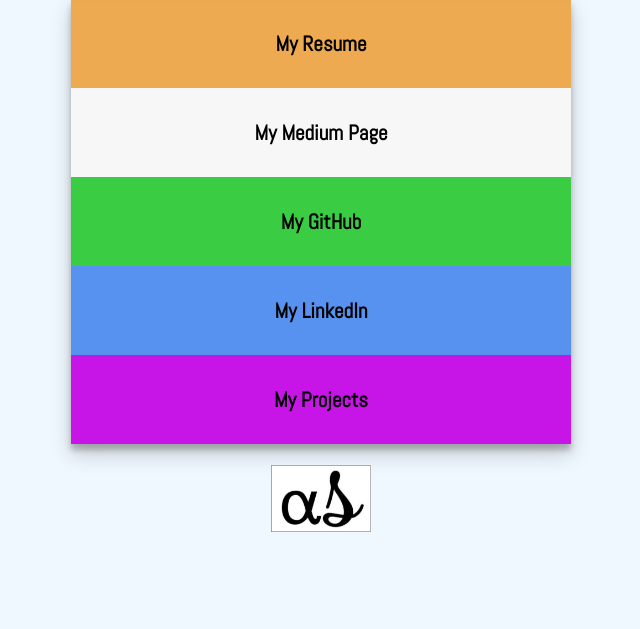
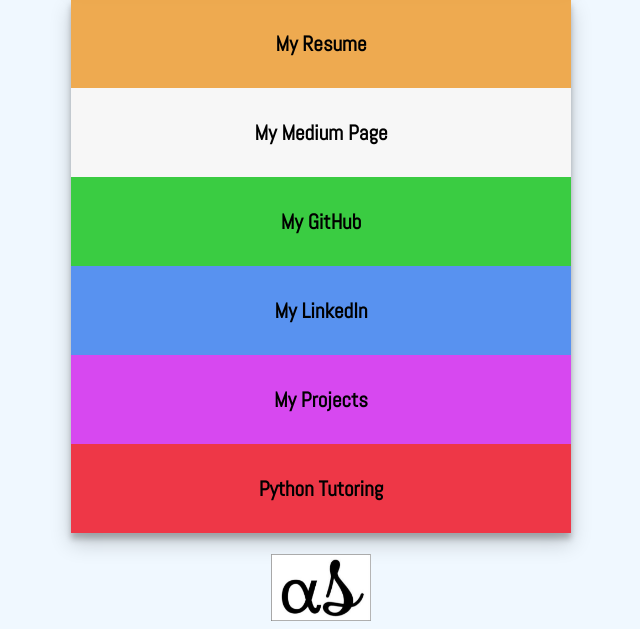
Before and after one commit to adithyasolai/adithyasolai.github.io, a plain HTML site: page index.htm in a window 1280 px wide. Shown: the part 532-1161 px from the top of the page, without its empty margins (319-959 px from the left). Before the commit the page ends 1072 px from the top, so only its background shows below. Drawn offline with Linux system fonts and the light colour scheme.

Commit message:
tutoring page added

```diff
--- a/index.htm
+++ b/index.htm
@@ -43,7 +43,11 @@
   }
 
   .projects_background {
-    background-color:rgb(200, 21, 231);
+    background-color:rgb(215, 72, 240);
+  }
+
+  .tutoring_background {
+    background-color:rgb(238, 55, 71);
   }
 
   .shadowed {
@@ -147,6 +151,13 @@
       </h3>
     </a>
 
+    <a  class = "link_block tutoring_background"
+        href = "tutoring/tutor.htm" target = "_blank">
+      <h3>
+        Python Tutoring
+      </h3>
+    </a>
+
   </div>
 
   <br>
```
Also changed, not shown: tutoring/tutor.htm (added, +26 -0 lines), 2 other files.
